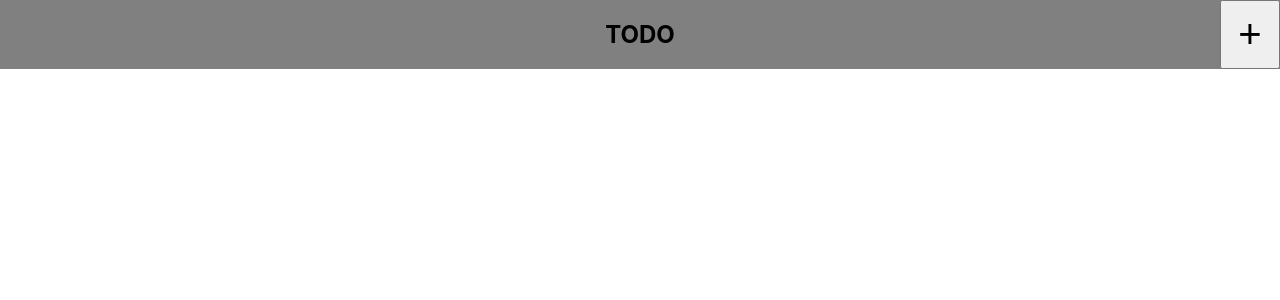
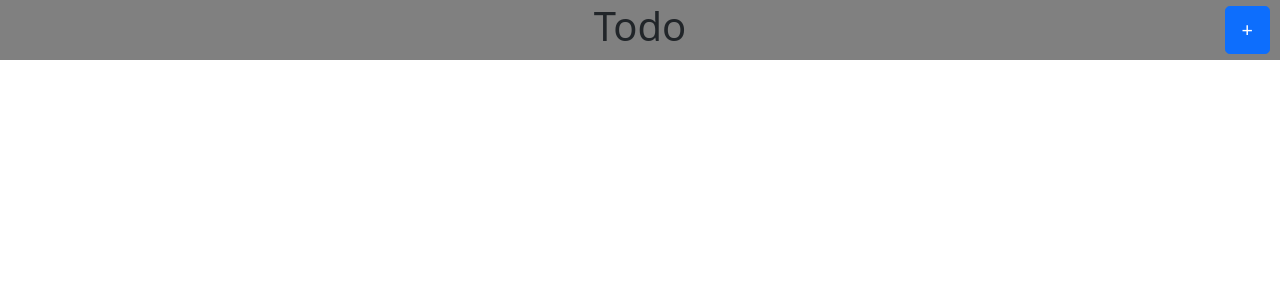
Before and after one commit to IagoBarboza/todo, a React (Create React App) app: page / in a window 1280 px wide. Shown: the top 300 px of the page. Built offline with nearby package versions, Linux system fonts and the light colour scheme.

Commit message:
feat: apply bootstrap on some components

```diff
--- a/package.json
+++ b/package.json
@@ -10,7 +10,9 @@
     "@types/node": "^16.11.36",
     "@types/react": "^18.0.9",
     "@types/react-dom": "^18.0.5",
+    "bootstrap": "^5.1.3",
     "react": "^18.1.0",
+    "react-bootstrap": "^2.4.0",
     "react-dom": "^18.1.0",
     "react-scripts": "5.0.1",
     "styled-components": "^5.3.5",
--- a/src/Header/index.tsx
+++ b/src/Header/index.tsx
@@ -2,24 +2,24 @@ import { useContext } from 'react'
 import styled from 'styled-components'
 import { TodoContext } from '../common/TodoContext'
 import { v4 as uuidv4 } from 'uuid'
+import { Button } from 'react-bootstrap'
 
 const Container = styled.section`
   position: relative;
   display: flex;
   flex-direction: column;
+  justify-content: center;
   background: gray;
+  height: 60px;
 `
 
 const Title = styled.h1`
   text-align: center;
 `
 
-const AddButton = styled.button`
+const AddButton = styled(Button)`
   position: absolute;
-  right: 0px;
-  height: 100%;
-  width: 60px;
-  font-size: 40px;
+  right: 10px;
   cursor: pointer;
 `
 
@@ -32,8 +32,13 @@ export default function Header (): JSX.Element {
 
   return (
     <Container>
-      <Title>TODO</Title>
-      <AddButton onClick={handleAddSection}>+</AddButton>
+      <Title>Todo</Title>
+      <AddButton
+        onClick={handleAddSection}
+        size="lg"
+      >
+        +
+      </AddButton>
     </Container>
   )
 }
--- a/src/Sections/Section/Task/index.tsx
+++ b/src/Sections/Section/Task/index.tsx
@@ -1,41 +1,41 @@
 import styled from 'styled-components'
 import { ITask } from '../../../common/TodoContext'
+import { Button } from 'react-bootstrap'
 
 const Container = styled.section`
   display: flex;
-  height: 40px;
+  height: 65px;
   padding: 10px;
   align-items: center;
   background: #E3E3E3;
   margin-bottom: 5px;
+  border-radius: 5px;
   &:hover {
     cursor: pointer;
   }
 `
 
-const Description = styled.h4`
+const Description = styled.div`
   flex: 1;
+  margin-left: 10px;
 `
 
 const Actions = styled.div`
   display: flex;
-  background: green;
 `
 
-const RemoveButton = styled.button`
-  height: 30px;
-  width: 30px;
-  font-size: 20px;
-  cursor: pointer;
+const ActionButton = styled(Button)`
+  margin-left: 5px;
 `
 
 interface TaskProps extends ITask {
   onSelection: (id: string, value: boolean) => void
+  onEdit: (id: string) => void
   onRemove: (id: string) => void
 }
 
 
-export default function Task ({ id, description, onSelection, onRemove }: TaskProps): JSX.Element {
+export default function Task ({ id, description, onSelection, onEdit, onRemove }: TaskProps): JSX.Element {
   return (
     <Container>
       <div>
@@ -46,7 +46,20 @@ export default function Task ({ id, description, onSelection, onRemove }: TaskPr
       </div>
       <Description>{description}</Description>
       <Actions>
-        <RemoveButton onClick={() => onRemove(id)}>-</RemoveButton>
+        <ActionButton
+          variant="secondary"
+          size="sm"
+          onClick={() => onEdit(id)
+        }>
+          Edit
+        </ActionButton>
+        <ActionButton
+          variant="secondary"
+          size="sm"
+          onClick={() => onRemove(id)
+        }>
+          Remove
+        </ActionButton>
       </Actions>
     </Container>
   )
--- a/src/Sections/Section/index.tsx
+++ b/src/Sections/Section/index.tsx
@@ -3,6 +3,7 @@ import styled from 'styled-components'
 import { TodoContext, ISection } from '../../common/TodoContext'
 import Task from './Task'
 import { v4 as uuidv4 } from 'uuid'
+import { Button } from 'react-bootstrap'
 
 const Container = styled.div`
   display: flex;
@@ -24,14 +25,7 @@ const HeaderDescription = styled.h4`
   flex: 1;
 `
 
-const HeaderActions = styled.div`
-  display: flex;
-`
-
-const ActionButton = styled.button`
-  height: 30px;
-  font-size: 15px;
-  cursor: pointer;
+const ActionButton = styled(Button)`
   margin-left: 10px;
 `
 
@@ -65,6 +59,10 @@ export default function Section ({id, description, tasks}: ISection): JSX.Elemen
     else setSelectedTasksIds(selectedTasksIds.filter(tid => tid !== taskId))
   }
 
+  function handleEditTask (taskId: string) {
+    console.log('handleEditTask', taskId)
+  }
+
   function handleRemoveSelected () {
     setSections(currentSections => currentSections.map(section => section.id === id
       ? {
@@ -88,13 +86,21 @@ export default function Section ({id, description, tasks}: ISection): JSX.Elemen
     <Container>
       <Header>
         <HeaderDescription>{description}</HeaderDescription>
-        <HeaderActions>
+        <div>
           <ActionButton onClick={handleAddTask}>Add Task</ActionButton>
-          {hasSelectedTasks && <ActionButton onClick={handleRemoveSelected}>
+          {hasSelectedTasks && <ActionButton
+            variant="secondary"
+            onClick={handleRemoveSelected}
+          >
             Remove Selected Tasks
           </ActionButton>}
-          <ActionButton onClick={handleRemoveSection}>Remove Section</ActionButton>
-        </HeaderActions>
+          <ActionButton
+            variant="secondary"
+            onClick={handleRemoveSection}
+          >
+            Remove Section
+          </ActionButton>
+        </div>
       </Header>
       <Tasks>
         {tasks.map(task => (
@@ -102,6 +108,7 @@ export default function Section ({id, description, tasks}: ISection): JSX.Elemen
             key={task.id}
             {...task}
             onSelection={handleTaskSelection}
+            onEdit={handleEditTask}
             onRemove={handleRemoveTask}
           />
         ))}
--- a/src/index.tsx
+++ b/src/index.tsx
@@ -2,6 +2,7 @@ import React from 'react';
 import ReactDOM from 'react-dom/client';
 import './index.css';
 import App from './App';
+import 'bootstrap/dist/css/bootstrap.min.css'
 
 const root = ReactDOM.createRoot(
   document.getElementById('root') as HTMLElement
```
Also changed, not shown: 1 other file (tests, documents, lock files or other folders).
